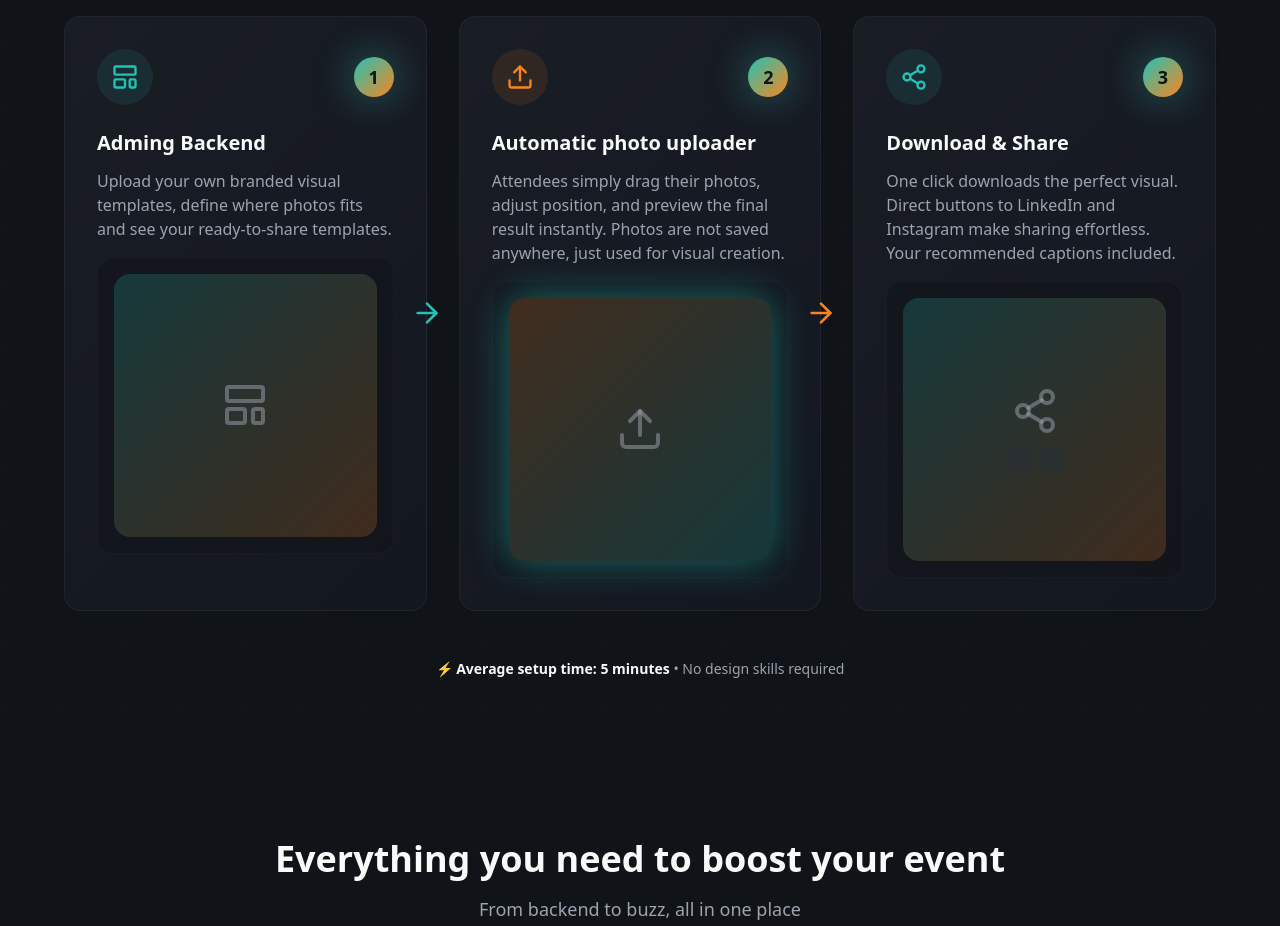
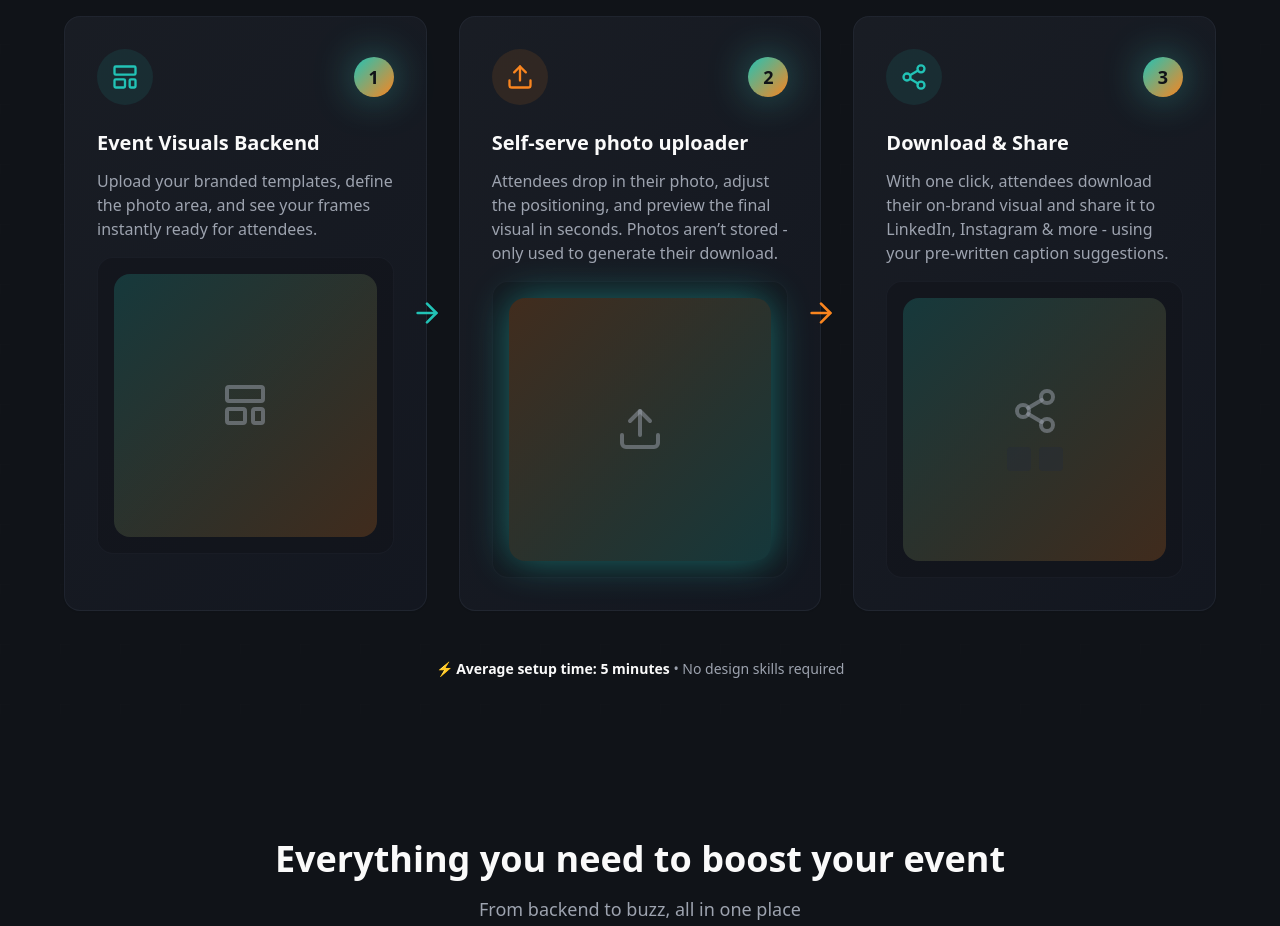
Before and after one commit to gamsnice/frame-meet-share, a React (Vite) app: page / in a window 1280 px wide. Shown: the part 1140-2066 px from the top of the page. Built offline with nearby package versions, Linux system fonts and the light colour scheme; the HTML template or start-up script is replaced by a standard one.

Commit message:
Code edited in Lovable Code Editor
Edited UI in Lovable

```diff
--- a/src/components/landing/ProcessFlow.tsx
+++ b/src/components/landing/ProcessFlow.tsx
@@ -31,10 +31,9 @@ export default function ProcessFlow() {
                 </div>
               </div>
 
-              <h3 className="mb-3 text-xl font-bold">Adming Backend</h3>
+              <h3 className="mb-3 text-xl font-bold">Event Visuals Backend</h3>
               <p className="text-muted-foreground mb-4">
-                Upload your own branded visual templates, define where photos fits and see your ready-to-share
-                templates.
+                Upload your branded templates, define the photo area, and see your frames instantly ready for attendees.
               </p>
 
               {/* Visual mockup placeholder */}
@@ -63,10 +62,10 @@ export default function ProcessFlow() {
                 </div>
               </div>
 
-              <h3 className="mb-3 text-xl font-bold">Automatic photo uploader</h3>
+              <h3 className="mb-3 text-xl font-bold">Self-serve photo uploader</h3>
               <p className="text-muted-foreground mb-4">
-                Attendees simply drag their photos, adjust position, and preview the final result instantly. Photos are
-                not saved anywhere, just used for visual creation.
+                Attendees drop in their photo, adjust the positioning, and preview the final visual in seconds. Photos
+                aren’t stored - only used to generate their download.
               </p>
 
               {/* Visual mockup placeholder */}
@@ -97,8 +96,8 @@ export default function ProcessFlow() {
 
               <h3 className="mb-3 text-xl font-bold">Download & Share</h3>
               <p className="text-muted-foreground mb-4">
-                One click downloads the perfect visual. Direct buttons to LinkedIn and Instagram make sharing
-                effortless. Your recommended captions included.
+                With one click, attendees download their on-brand visual and share it to LinkedIn, Instagram & more -
+                using your pre-written caption suggestions.
               </p>
 
               {/* Visual mockup placeholder with social icons */}
```
